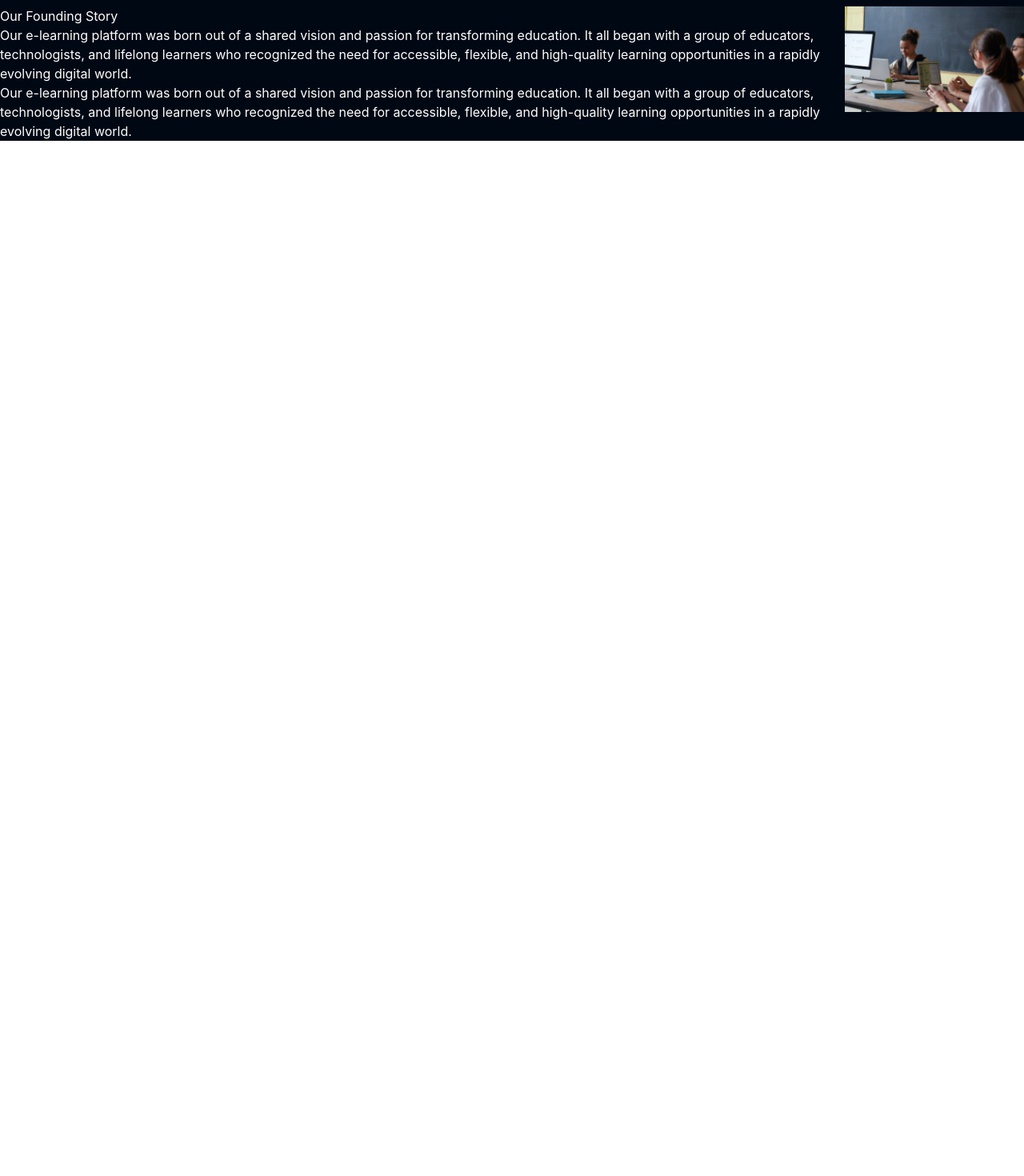
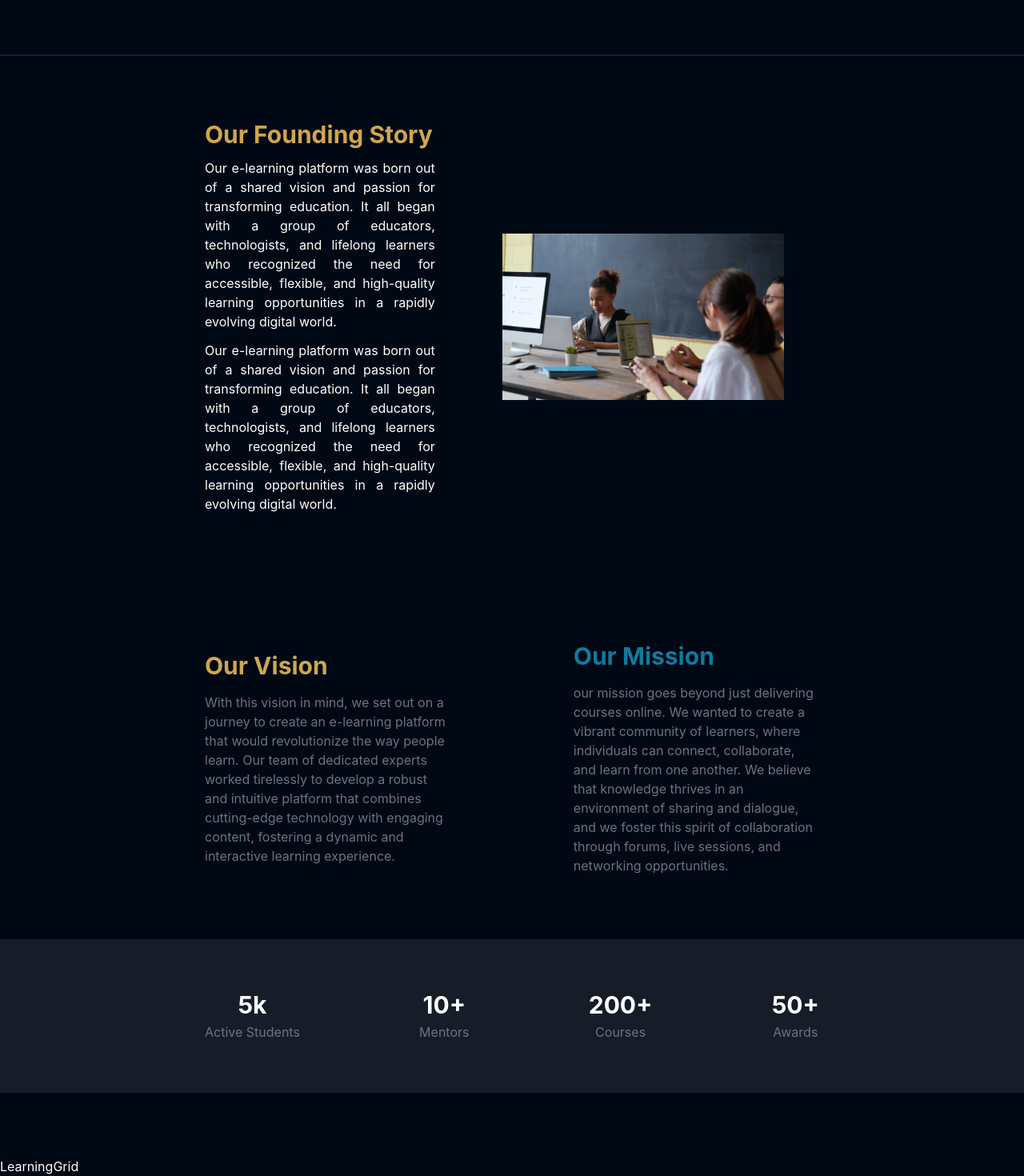
Before and after one commit to sameer-malik1/Edtech-Frontend, a React (Create React App) app: page /about in a window 1280 px wide. Shown: the part 783-2253 px from the top of the page at 80% size. Before the commit the page ends 959 px from the top, so only its background shows below. Built offline with nearby package versions, Linux system fonts and the light colour scheme; no server answers.

Commit message:
add about section

```diff
--- /dev/null
+++ b/src/components/core/AboutPage/LearningGrid.jsx
@@ -0,0 +1,9 @@
+import React from 'react'
+
+function LearningGrid() {
+  return (
+    <div>LearningGrid</div>
+  )
+}
+
+export default LearningGrid
--- /dev/null
+++ b/src/components/core/AboutPage/StatsComponent.jsx
@@ -0,0 +1,27 @@
+import React from 'react'
+
+
+const stats = [
+    {count:"5k",label:"Active Students"},
+    {count:"10+",label:"Mentors"},
+    {count:"200+",label:"Courses"},
+    {count:"50+",label:"Awards"},
+]
+function StatsComponent() {
+  return (
+    <div className='bg-richblack-800 py-16 my-20'>
+        <div className=' flex justify-between items-center lg:w-[60%] lg:m-auto' >
+        {
+            stats.map((data,index)=> (
+                <div className='flex flex-col items-center gap-1' key={index}>
+                    <h1 className='text-3xl font-bold'>{data.count}</h1>
+                    <h2 className='text-richblack-400'>{data.label}</h2>
+                </div>
+            ))
+        }
+    </div>
+    </div>
+  )
+}
+
+export default StatsComponent
--- a/src/pages/About.jsx
+++ b/src/pages/About.jsx
@@ -4,16 +4,15 @@ import banner1 from "../assets/Images/aboutus1.webp";
 import banner2 from "../assets/Images/aboutus2.webp";
 import banner3 from "../assets/Images/aboutus3.webp";
 import foundingStory from "../assets/Images/FoundingStory.png";
+import StatsComponent from "../components/core/AboutPage/StatsComponent";
+import LearningGrid from "../components/core/AboutPage/LearningGrid";
 
 function About() {
   return (
     <div className="bg-richblack-900 min-h-screen relative">
-        <div className="bg-richblack-800 absolute top-0 z-0  h-[450px]">
-
-        </div>
+      <div className="bg-richblack-800 absolute top-0 z-0  h-[450px]"></div>
       {/* section # 1  */}
-      <section >
-
+      <section className="border-b-[2px] border-richblack-800">
         <div className="z-10">
           <div className="w-[45%] m-auto flex flex-col items-center gap-2 mb-7">
             <h1 className="text-3xl font-bold">
@@ -47,7 +46,7 @@ function About() {
             />
           </div>
           {/* quote  */}
-          <div className="text-3xl font-bold text-center w-[65%] m-auto mt-20 pb-5">
+          <div className="text-3xl font-bold text-center w-[65%] m-auto mt-20 pb-20">
             <span>“</span> We are passionate about revolutionizing the way we
             learn. Our innovative platform{" "}
             <HighlightText text={"combines technology"} />,{" "}
@@ -62,32 +61,77 @@ function About() {
       </section>
 
       {/* section 2  */}
-     <section>
-     <div className="flex">
-        <div className="flex flex-col">
-          <h1>Our Founding Story</h1>
+      <section className="mt-20 mb-20">
+        <div className="flex items-center justify-between gap-10 lg:w-[60%] lg:m-auto">
+          <div className="flex flex-col w-[40%]">
+            <h1 className="text-3xl font-bold text-brown-200">
+              Our Founding Story
+            </h1>
             <div>
-            <p>
+              <p className="text-justify mb-3 mt-3">
                 Our e-learning platform was born out of a shared vision and
                 passion for transforming education. It all began with a group of
-              educators, technologists, and lifelong learners who recognized the
-              need for accessible, flexible, and high-quality learning
+                educators, technologists, and lifelong learners who recognized
+                the need for accessible, flexible, and high-quality learning
                 opportunities in a rapidly evolving digital world.
               </p>
-            <p>
+              <p className="text-justify">
                 Our e-learning platform was born out of a shared vision and
                 passion for transforming education. It all began with a group of
-              educators, technologists, and lifelong learners who recognized the
-              need for accessible, flexible, and high-quality learning
+                educators, technologists, and lifelong learners who recognized
+                the need for accessible, flexible, and high-quality learning
                 opportunities in a rapidly evolving digital world.
               </p>
             </div>
           </div>
-        <div>
-            <img src={foundingStory} alt="foundingStory_image" />
+          <div className="flex items-center justify-center">
+            <img
+              src={foundingStory}
+              alt="foundingStory_image"
+              className="w-[80%] h-auto"
+            />
           </div>
+        </div>
+      </section>
 
+      {/* section 3  */}
+      <section className="mt-40">
+        <div className="lg:w-[60%] lg:m-auto lg:flex lg:items-center lg:justify-between gap-4">
+          {/* left side  */}
+          <div className="w-[40%]">
+            <h1 className="text-3xl font-bold text-brown-200 mb-4">Our Vision</h1>
+            <p className="text-richblack-400 text-left">
+              With this vision in mind, we set out on a journey to create an
+              e-learning platform that would revolutionize the way people learn.
+              Our team of dedicated experts worked tirelessly to develop a
+              robust and intuitive platform that combines cutting-edge
+              technology with engaging content, fostering a dynamic and
+              interactive learning experience.
+            </p>
           </div>
+          {/* right side  */}
+          <div className="w-[40%]">
+            <h1 className="text-3xl font-bold text-blue-300 mb-4">Our Mission</h1>
+            <p className="text-richblack-400 text-left">
+              our mission goes beyond just delivering courses online. We wanted
+              to create a vibrant community of learners, where individuals can
+              connect, collaborate, and learn from one another. We believe that
+              knowledge thrives in an environment of sharing and dialogue, and
+              we foster this spirit of collaboration through forums, live
+              sessions, and networking opportunities.
+            </p>
+          </div>
+        </div>
+      </section>
+
+      {/* section 4  */}
+      <section>
+        <StatsComponent />
+      </section>
+
+      {/* section 5 */}
+      <section>
+        <LearningGrid />
       </section>
     </div>
   );
```
Lines whose indentation alone changed are shown as unchanged.
